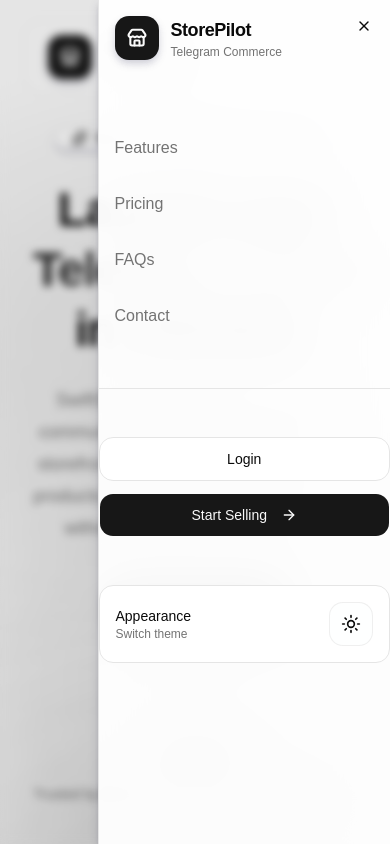
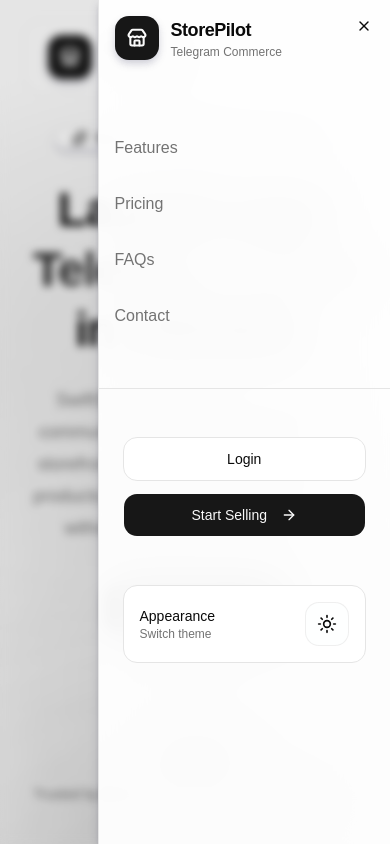
Before and after one commit to dtechbro/swiftsell, a React (Vite) app: page / in a window 390 px wide. Both pictures are taken after a click on the button "Open Menu". Shown: the top 844 px of the page. Built offline with nearby package versions, Linux system fonts and the light colour scheme; grey boxes are pictures that could not be loaded.

Commit message:
Fixed MobileNav

```diff
--- a/src/components/layout/Footer.tsx
+++ b/src/components/layout/Footer.tsx
@@ -2,7 +2,7 @@
 
 export default function Footer() {
   return (
-    <footer className="relative border-t border-border/60 bg-background">
+    <footer className="relative border-t border-border/60 bg-background" id="footer">
       <div className="mx-auto max-w-7xl px-6 py-20">
 
         {/* Grid upto 5: lg:grid-cols-5 */}
--- a/src/components/layout/MobileNav.tsx
+++ b/src/components/layout/MobileNav.tsx
@@ -40,7 +40,7 @@
           side="right"
           className="w-[320px] border-l bg-background/95 backdrop-blur-xl"
         >
-          <SheetHeader className="mb-8 hover:cursor-pointer">
+          <SheetHeader className="mb-8">
             <SheetTitle className="sr-only">Mobile Navigation</SheetTitle>
 
             <Logo onClick={closeMenu} />
@@ -94,7 +94,7 @@
 
           <div className="my-8 h-px bg-border" />
 
-          <div className="flex flex-col gap-3">
+          <div className="flex flex-col gap-3 mx-6">
             <Button variant="outline" className="h-11 rounded-xl">
               Login
             </Button>
@@ -114,14 +114,14 @@
             </Button>
           </div>
 
-          <div className="mt-8 flex items-center justify-between rounded-xl border bg-card p-4">
+          <div className="mt-8 flex items-center justify-between rounded-xl border bg-card p-4 mx-6">
             <div>
               <p className="text-sm font-medium">Appearance</p>
 
               <p className="text-xs text-muted-foreground">Switch theme</p>
             </div>
 
-            <ThemeToggle />
+              <ThemeToggle />
           </div>
         </SheetContent>
       </Sheet>
--- a/src/components/sections/Features.tsx
+++ b/src/components/sections/Features.tsx
@@ -2,7 +2,7 @@
 
 export default function Features() {
   return (
-    <section className="relative py-24 overflow-hidden">
+    <section className="relative py-24 overflow-hidden" id="features">
       <div
         className="
           pointer-events-none
--- a/src/components/shared/ThemeToggle.tsx
+++ b/src/components/shared/ThemeToggle.tsx
@@ -66,6 +66,7 @@
         duration-300
         hover:border-primary/50
         hover:shadow-md
+        hover:cursor-pointer
       "
     >
       <Sun
--- a/src/components/ui/sheet.tsx
+++ b/src/components/ui/sheet.tsx
@@ -20,7 +20,7 @@
 function SheetClose({
   ...props
 }: React.ComponentProps<typeof SheetPrimitive.Close>) {
-  return <SheetPrimitive.Close data-slot="sheet-close" {...props} />
+  return <SheetPrimitive.Close data-slot="sheet-close" className="cursor-pointer" {...props} />
 }
 
 function SheetPortal({
--- a/src/constants/navigation.ts
+++ b/src/constants/navigation.ts
@@ -13,6 +13,6 @@
   },
   {
     label: "Contact",
-    href: "#contact",
+    href: "#footer",
   },
 ] as const;
```
